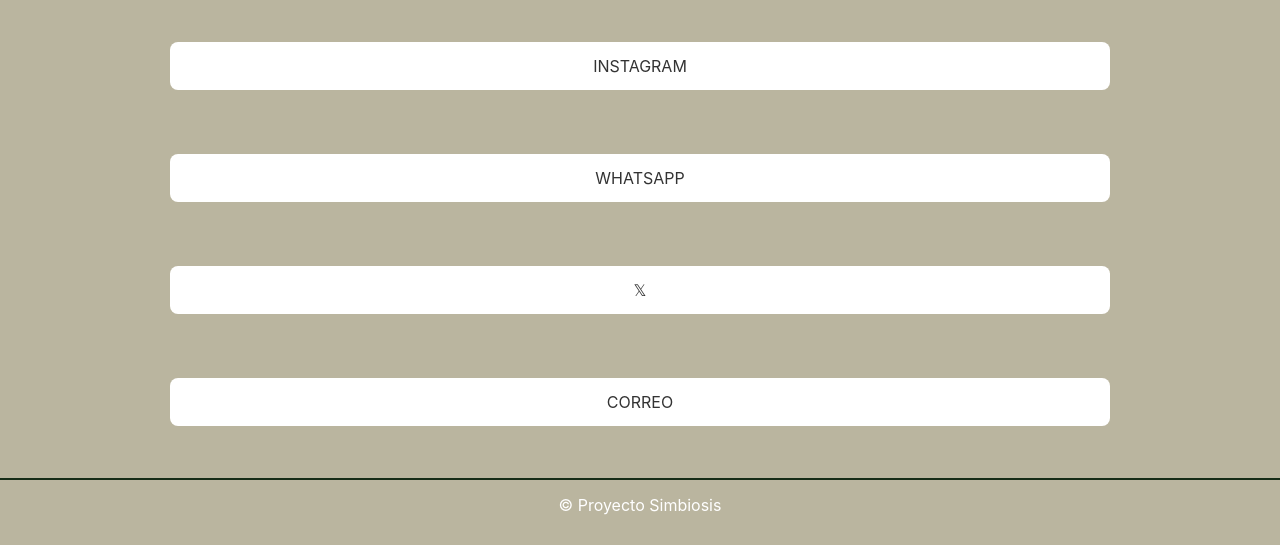
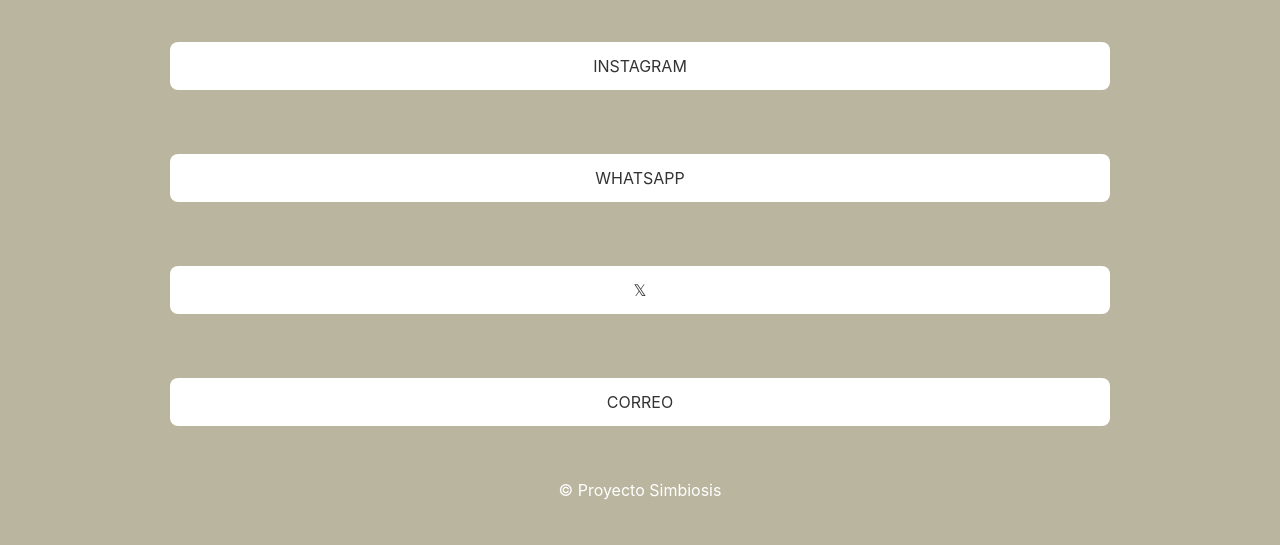
Before and after one commit to nahumgonzalez/NGSPersonalLinks, a plain HTML site: page index.html in a window 1280 px wide. Shown: the part 490-1035 px from the top of the page. Drawn offline with Linux system fonts and the light colour scheme.

Commit message:
Update styles.css

```diff
--- a/styles.css
+++ b/styles.css
@@ -45,6 +45,6 @@ footer {
   color: #fff;
   text-align: center;
   margin-bottom: 10px;
-  border-top: 2px solid #162C17;
-  padding-top: 15px;
+  border-top: 2px solid transparent;
+  padding: auto;
 }
```
